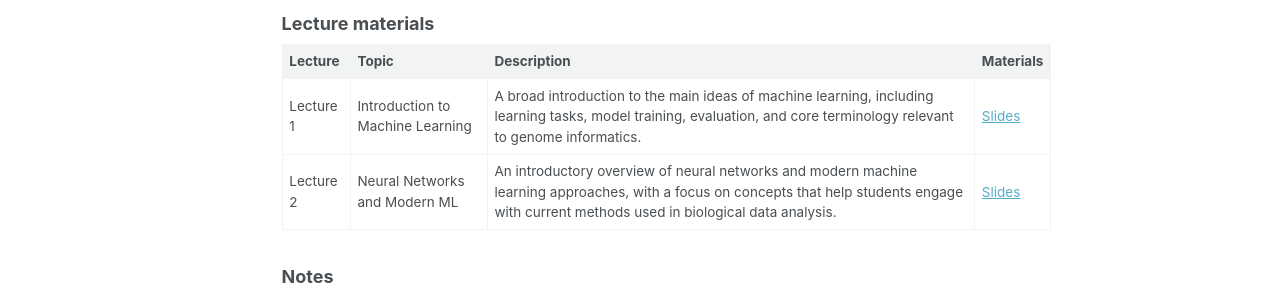
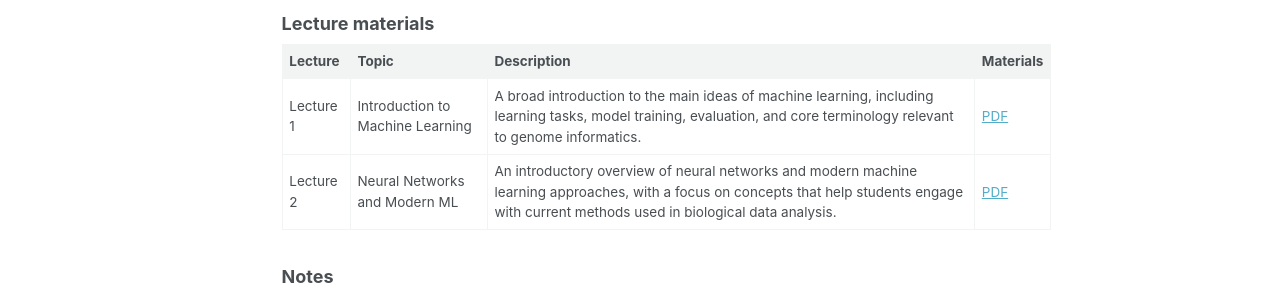
Before and after one commit to TiamHeydari/tiamheydari.github.io, a Jekyll site: the page built from _teaching/intro_ML.md, in a window 1280 px wide and 1363 px high. Shown: the part 433-733 px from the top of the window. Built offline with Jekyll 4.4.1, drawn with Linux system fonts in a browser that asks for light colours; some web fonts are replaced; a script bundle is joined from its source files by our own code; library files that are not in the unit come from our copies.

Commit message:
Update lecture materials with direct PDF links

```diff
--- a/_teaching/intro_ML.md
+++ b/_teaching/intro_ML.md
@@ -19,8 +19,9 @@ These are two introductory lectures I delivered as a guest lecturer between 2024
 
 | Lecture | Topic | Description | Materials |
 |---|---|---|---|
-| Lecture 1 | Introduction to Machine Learning | A broad introduction to the main ideas of machine learning, including learning tasks, model training, evaluation, and core terminology relevant to genome informatics. | [Slides]({{ '/_teaching/ML_files/TH_L1.pdf' \| relative_url }}) |
-| Lecture 2 | Neural Networks and Modern ML | An introductory overview of neural networks and modern machine learning approaches, with a focus on concepts that help students engage with current methods used in biological data analysis. | [Slides]({{ '/_teaching/ML_files/TH_L2.pdf' \| relative_url }}) |
+| Lecture 1 | Introduction to Machine Learning | A broad introduction to the main ideas of machine learning, including learning tasks, model training, evaluation, and core terminology relevant to genome informatics. | [PDF](https://raw.githubusercontent.com/TiamHeydari/tiamheydari.github.io/master/_teaching/ML_files/TH_L1.pdf) |
+| Lecture 2 | Neural Networks and Modern ML | An introductory overview of neural networks and modern machine learning approaches, with a focus on concepts that help students engage with current methods used in biological data analysis. | [PDF](https://raw.githubusercontent.com/TiamHeydari/tiamheydari.github.io/master/_teaching/ML_files/TH_L2.pdf) |
+
 
 ### Notes
 
```
